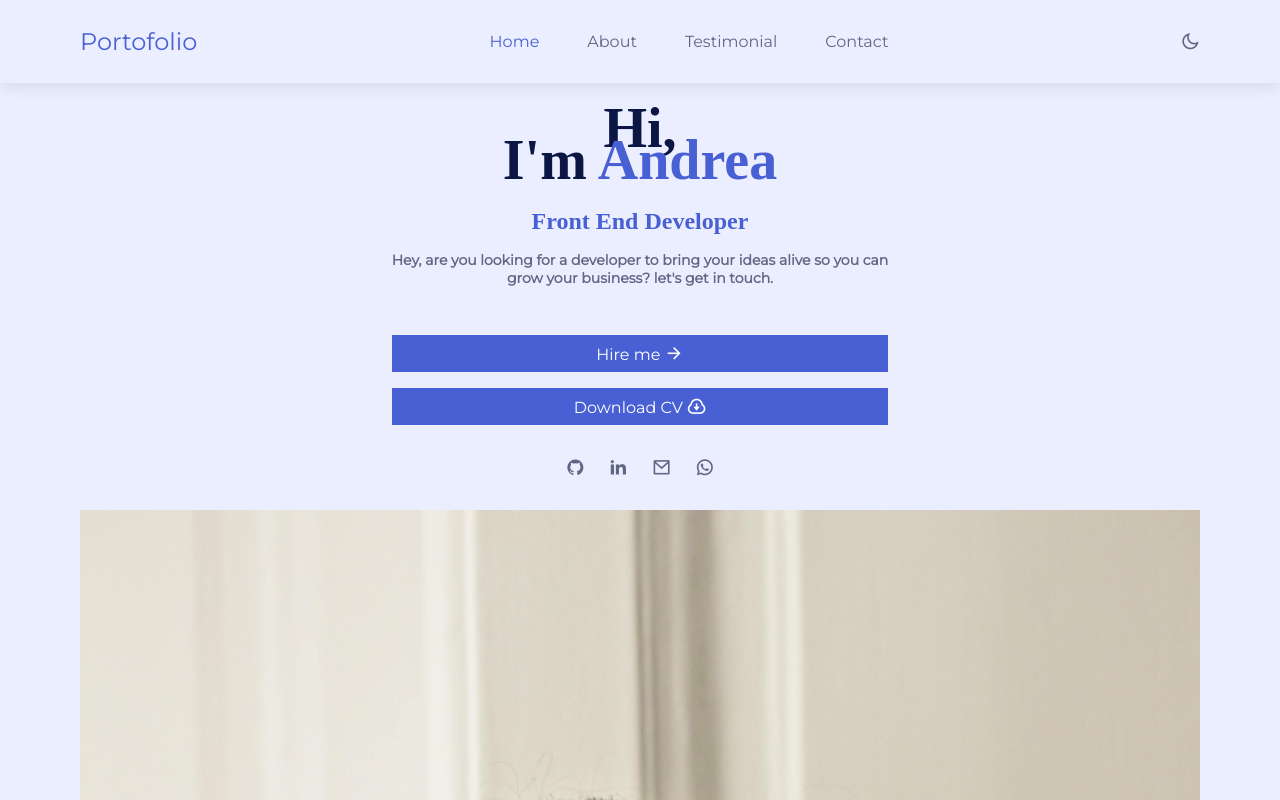
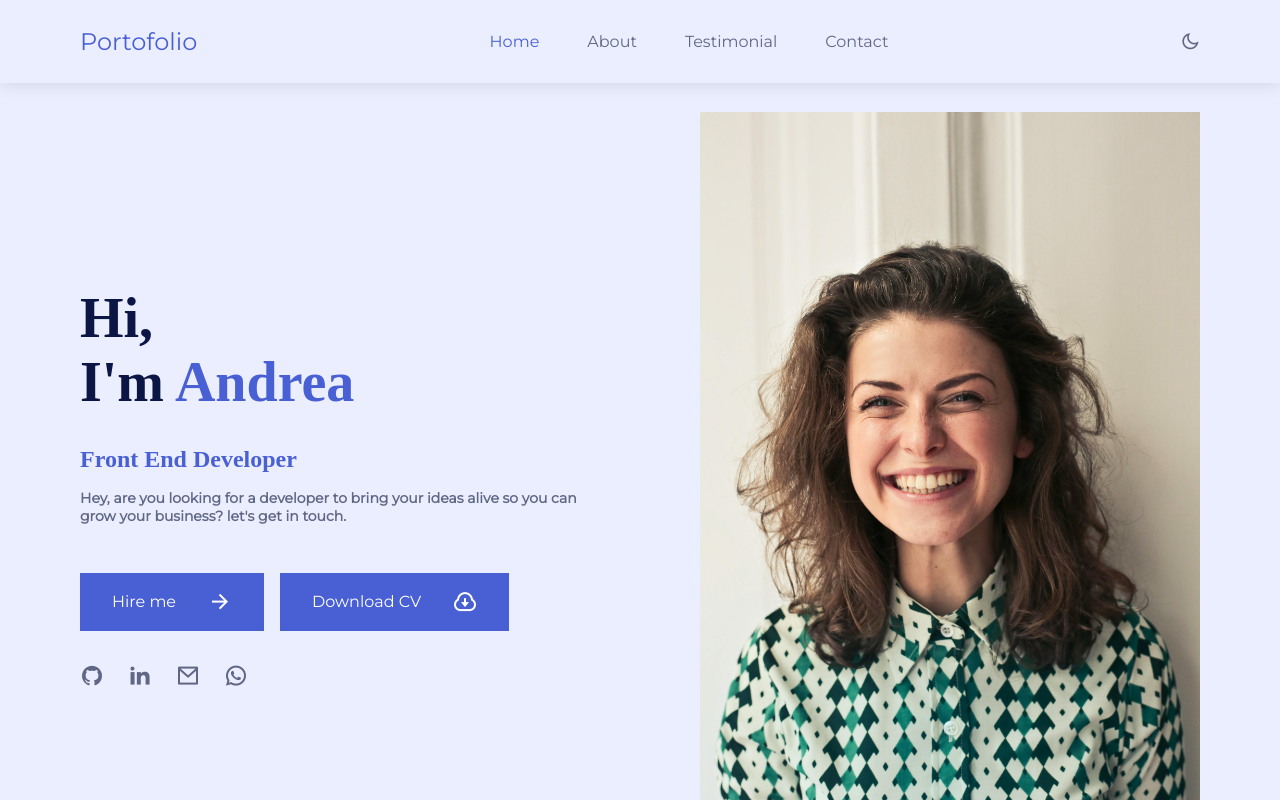
Before and after one commit to the-phoenix-coder/personal_website, a plain HTML site: page index.html in a window 1280 px wide. Shown: the top 800 px of the page. Drawn offline with nearby package versions, Linux system fonts and the light colour scheme; a web font is replaced by a local one.

Commit message:
some adding

```diff
--- a/CSS/style.css
+++ b/CSS/style.css
@@ -58,10 +58,15 @@ button {
 button {
     background-color: var(--first-clr);
     color: var(--white-clr);
-    padding: .5rem .8rem;
+    padding: 1rem 2rem;
+    cursor: pointer;
+    display: flex;
+    align-items: center;
+    justify-content: center;
+    gap: 2rem;
 }
 i {
-    font-size: 1.2rem;
+    font-size: 1.5rem;
 }
 i:not(button > i):hover {
     color: var(--first-clr);
@@ -282,7 +287,7 @@ main {
     gap: 2rem;
 }
 main .main-content h1 {
-    line-height: 2rem;
+    line-height: 4rem;
     margin-bottom: 2rem;
     font-size: var(--big-font);
     font-weight: var(--font-bold);
@@ -313,3 +318,20 @@ main .main-content .social_icons {
     justify-content: center;
     gap: 1.5rem;
 }
+main .main-image {
+    max-width: 500px;
+}
+@media(min-width: 50em) {
+    main {
+        flex-direction: row;
+        justify-content: space-between;
+        align-items: center;
+        text-align: start;
+    }
+    main .main-content .hire_btns {
+        flex-direction: row;
+    }
+    main .main-content .social_icons {
+        justify-content: start;
+    }
+}
```
